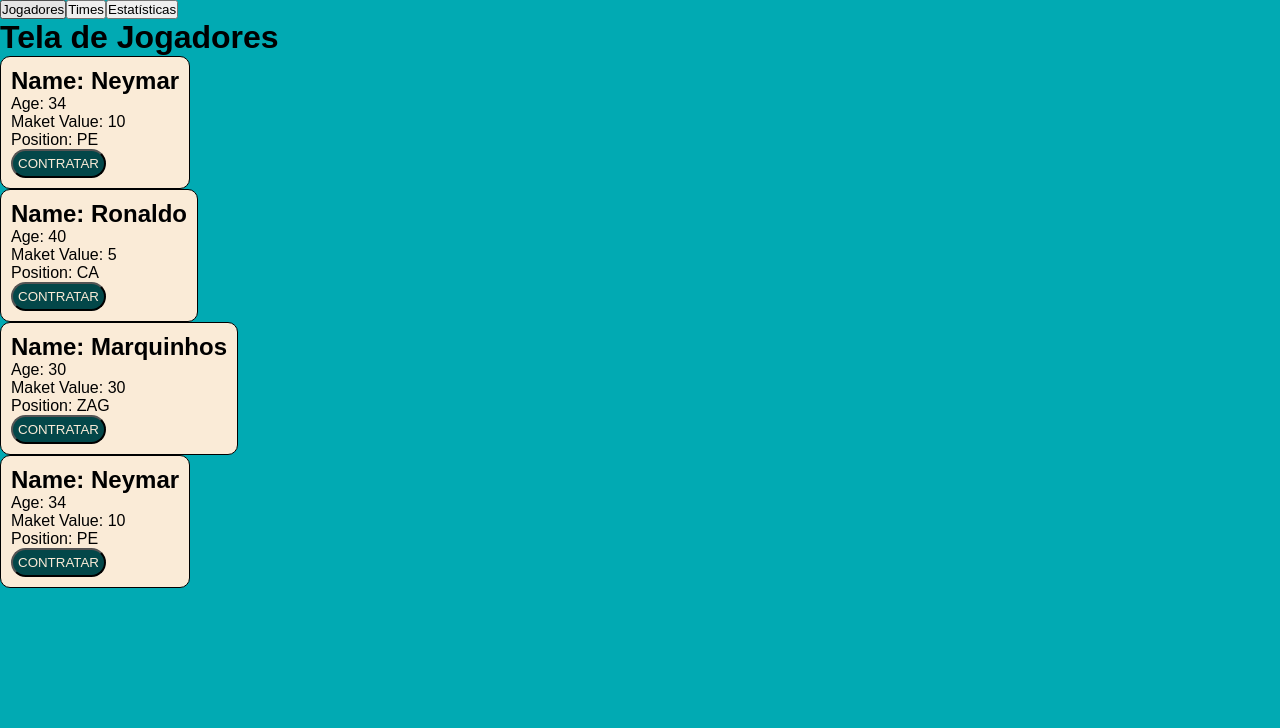
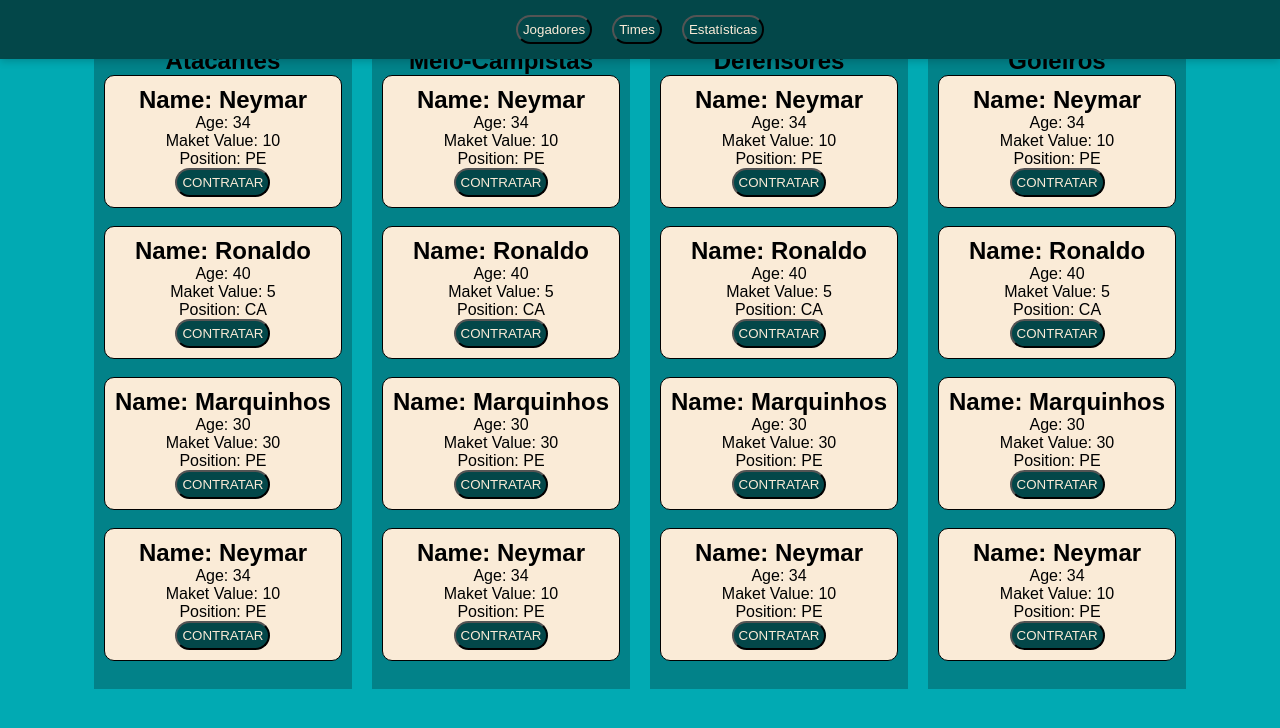
Before and after one commit to SamuelDSP/SportSync, a React (Vite) app in the folder frontend/: page / in a window 1280 px wide. Shown: the top 728 px of the page. Built offline with nearby package versions, Linux system fonts and the light colour scheme.

Commit message:
feat: navibar & columns components

```diff
--- a/frontend/src/App.tsx
+++ b/frontend/src/App.tsx
@@ -1,31 +1,28 @@
-import { PlayerCard } from "./components/PlayerCard.tsx";
-
 import { TelaJogadores } from "./components/TelaJogadores.tsx";
 import { TelaTimes } from "./components/TelaTimes.tsx";
 import { TelaEstatisticas } from "./components/TelaEstatisticas.tsx";
+import { useState } from "react";
 
-import { useState } from "react";
+
+import { NaviBar } from "./components/NaviBar.tsx"
 
 export function App() {
   const [abaAtual, setAbaAtual] = useState("jogadores");
 
   return (
     <>
-      <nav>
-        <button onClick={() => setAbaAtual("jogadores")}>Jogadores</button>
 
-        <button onClick={() => setAbaAtual("times")}>Times</button>
-
-        <button onClick={() => setAbaAtual("estatisticas")}>
-          Estatísticas
-        </button>
-      </nav>
+      <NaviBar
+        abaAtual={abaAtual}
+        setAbaAtual={setAbaAtual}
+      />
 
       <main>
         {abaAtual === "jogadores" && <TelaJogadores />}
         {abaAtual === "times" && <TelaTimes />}
         {abaAtual === "estatisticas" && <TelaEstatisticas />}
       </main>
+
     </>
   );
 }
--- /dev/null
+++ b/frontend/src/components/NaviBar.tsx
@@ -0,0 +1,27 @@
+
+
+import "../estilos/NaviBar.css"
+
+
+
+
+interface NavbarProps {
+  abaAtual: string;
+  setAbaAtual: (aba: string) => void;
+}
+
+
+export function NaviBar({abaAtual,setAbaAtual}: NavbarProps){
+
+    return(
+    <>
+      <nav className="navibar-buttons">
+        <button className="botao" onClick={() => setAbaAtual("jogadores")}>Jogadores</button>
+
+        <button className="botao" onClick={() => setAbaAtual("times")}>Times</button>
+
+        <button className="botao" onClick={() => setAbaAtual("estatisticas")}>Estatísticas</button>
+      </nav>
+    </>
+    )
+}
--- /dev/null
+++ b/frontend/src/components/PlayerCardColumn.tsx
@@ -0,0 +1,18 @@
+import { PlayerCard } from "./PlayerCard";
+import "../estilos/PlayerCardColumn.css"
+
+interface PlayerCardColumnProps {
+  title: string;
+}
+
+export function PlayerCardColumn({title}: PlayerCardColumnProps){
+    return(
+        <div className="player-card-grid">
+            <h2>{title}</h2>
+            <PlayerCard name="Neymar" age={34} mktValue={10} position="PE" />
+            <PlayerCard name="Ronaldo" age={40} mktValue={5} position="CA" />
+            <PlayerCard name="Marquinhos" age={30} mktValue={30} position="PE" />
+            <PlayerCard name="Neymar" age={34} mktValue={10} position="PE" />
+        </div>
+    )
+}
--- a/frontend/src/components/TelaJogadores.tsx
+++ b/frontend/src/components/TelaJogadores.tsx
@@ -1,14 +1,17 @@
+import "../estilos/tela-jogadores.css";
 
-import { PlayerCard } from "./PlayerCard";
+import { PlayerCardColumn } from "./PlayerCardColumn.tsx";
 
 export function TelaJogadores() {
   return (
     <>
       <h1>Tela de Jogadores</h1>
-      <PlayerCard name="Neymar" age={34} mktValue={10} position="PE" />
-      <PlayerCard name="Ronaldo" age={40} mktValue={5} position="CA" />
-      <PlayerCard name="Marquinhos" age={30} mktValue={30} position="ZAG" />
-      <PlayerCard name="Neymar" age={34} mktValue={10} position="PE" />
+      <div className="colunas">
+        <PlayerCardColumn title="Atacantes" />
+        <PlayerCardColumn title="Meio-Campistas" />
+        <PlayerCardColumn title="Defensores" />
+        <PlayerCardColumn title="Goleiros" />
+      </div>
     </>
   );
 }
--- /dev/null
+++ b/frontend/src/estilos/NaviBar.css
@@ -0,0 +1,19 @@
+.navibar-buttons {
+    position: fixed;
+    top: 0;
+    left: 0;
+
+    width: 100%;
+
+    display: flex;
+    justify-content: center;
+    gap: 20px;
+
+    padding: 15px;
+
+    background-color: rgb(3, 71, 73);
+
+    box-shadow: 0 2px 8px rgba(0, 0, 0, 0.2);
+
+    z-index: 1000;
+}
--- a/frontend/src/estilos/PlayerCard.css
+++ b/frontend/src/estilos/PlayerCard.css
@@ -1,16 +1,6 @@
-
-
 .player-card {
-    border: 1px solid black;
-    border-radius: 10px;
-    padding: 10px;
-    display: inline-block;
-    background-color: antiquewhite;
+  border: 1px solid black;
+  border-radius: 10px;
+  padding: 10px;
+  background-color: antiquewhite;
 }
-
-.botao{
-    color: antiquewhite;
-    background-color: rgb(3, 71, 73);
-    padding: 5px;
-    border-radius: 20px;
-}
--- /dev/null
+++ b/frontend/src/estilos/PlayerCardColumn.css
@@ -0,0 +1,4 @@
+.player-card-grid {
+  background-color: rgb(3, 71, 73, 0.4);
+  padding: 10px;
+}
--- a/frontend/src/estilos/index.css
+++ b/frontend/src/estilos/index.css
@@ -8,3 +8,18 @@
   font-family: Arial, sans-serif;
   background-color: #01aab3;
 }
+
+.botao {
+  color: antiquewhite;
+  background-color: rgb(3, 71, 73);
+  padding: 5px;
+  border-radius: 20px;
+}
+
+.botao:hover {
+  background-color: rgb(2, 50, 52);
+}
+
+.botao:active {
+  background-color: rgb(1, 27, 28);
+}
--- /dev/null
+++ b/frontend/src/estilos/tela-jogadores.css
@@ -0,0 +1,8 @@
+
+.colunas{
+  text-align: center;
+  display: flex;
+  gap: 20px;
+  align-items: flex-start;
+  justify-content: center;
+}
```
